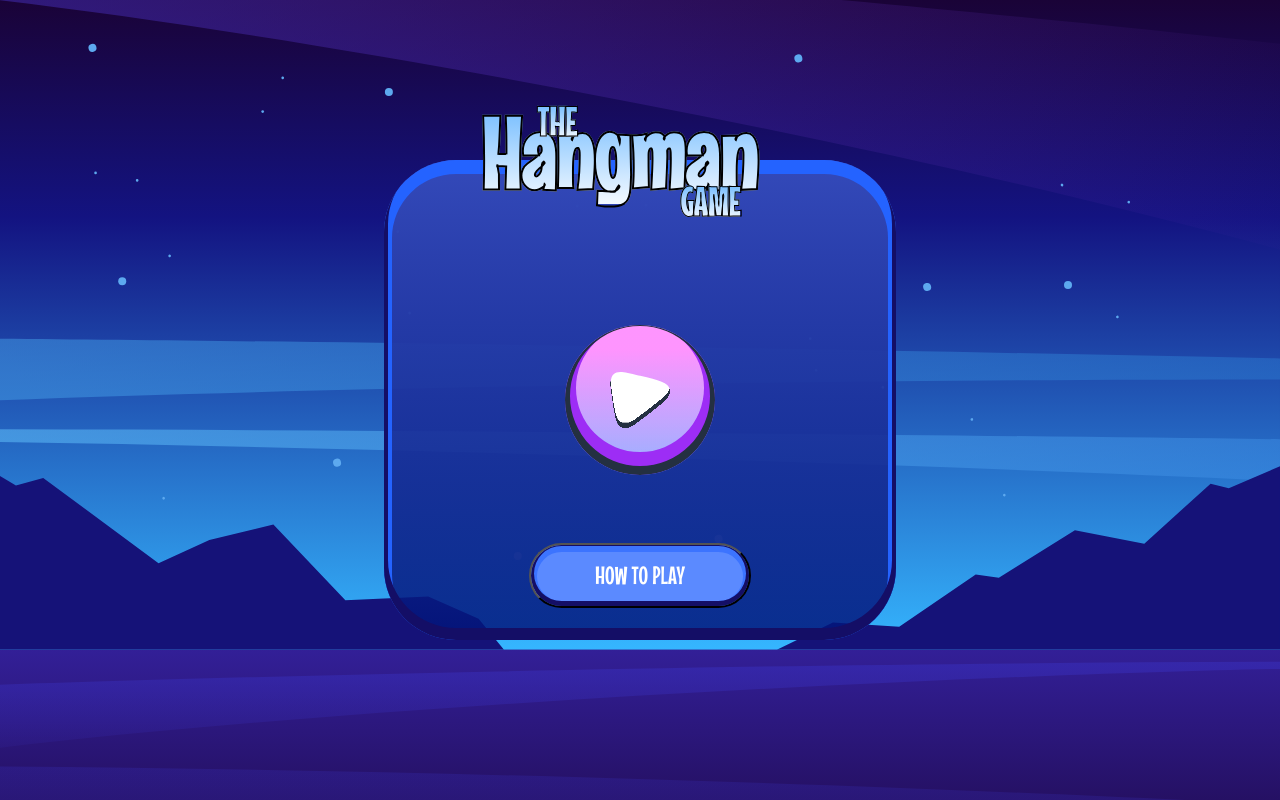
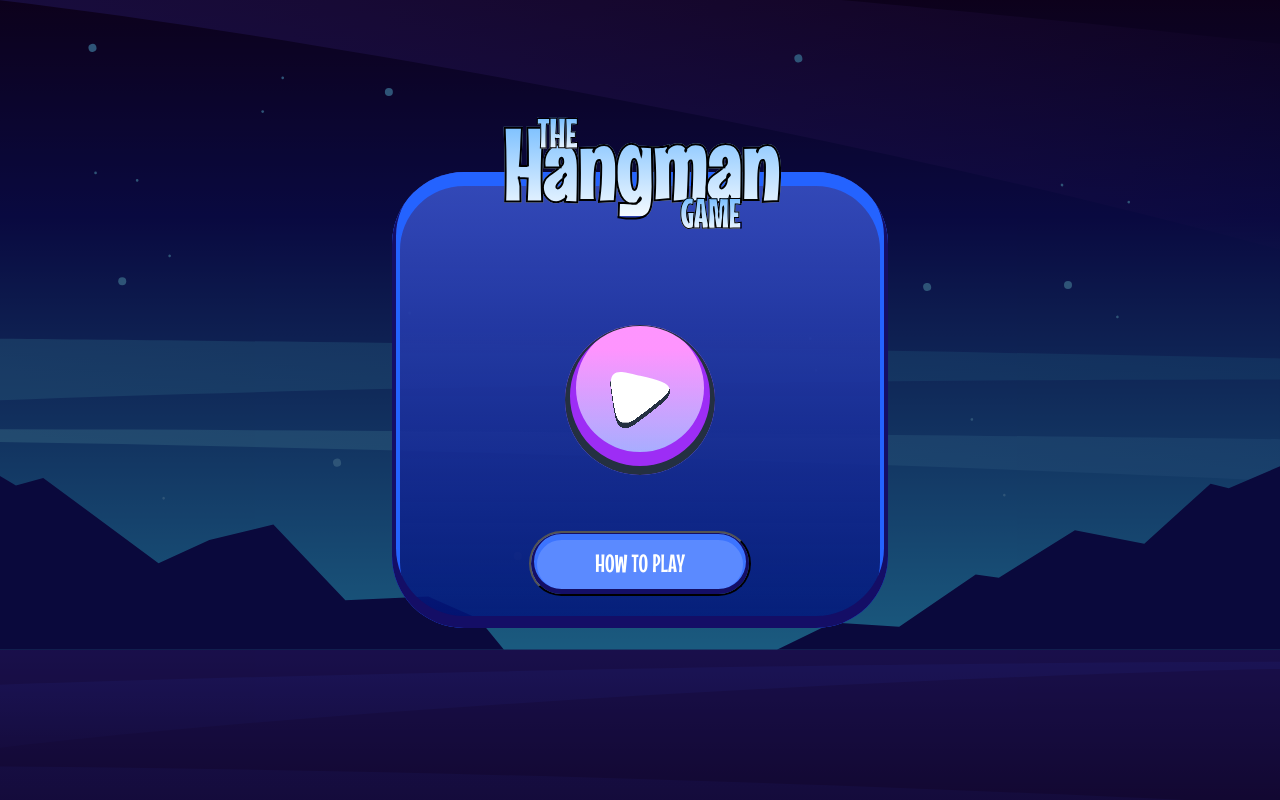
Before and after one commit to huyviet1995/hangman-game, a React (Create React App) app: page / in a window 1280 px wide. Built offline with nearby package versions, Linux system fonts and the light colour scheme.

Commit message:
Style popup portal

```diff
--- a/src/components/PopupPortal/PopupPortal.module.css
+++ b/src/components/PopupPortal/PopupPortal.module.css
@@ -1,8 +1,21 @@
 .popupOverlay {
     width: 100%;
     height: 100%;
-    position: absolute;
+    position: fixed;
+    top: 0;
+    left: 0;
+    z-index: 1000;
+    background: rgba(0, 0, 0, 0.5); /* Semi-transparent background */
+}
+
+.popupContent {
     justify-content: center;
     align-items: center;
     display: flex;
+    padding: 20px;
+    border-radius: 10px;
+    text-align: center;
+    z-index: 1001;
+    width: 100%;
+    height: 100%;
 }
--- a/src/components/PopupPortal/PopupPortal.tsx
+++ b/src/components/PopupPortal/PopupPortal.tsx
@@ -12,7 +12,9 @@
 
     return ReactDOM.createPortal(
         <div className={styles.popupOverlay}>
-            {children}
+            <div className={styles.popupContent}>
+                {children}
+            </div>
         </div>,
         portalRoot
     );
--- a/src/pages/HangmanGame/HangmanGame.tsx
+++ b/src/pages/HangmanGame/HangmanGame.tsx
@@ -1,10 +1,12 @@
-import React, { useState, useMemo, useEffect } from "react";
+import React, { useState, useMemo } from "react";
 import styles from "./HangmanGame.module.css";
 import { useParams } from "react-router-dom";
 import Header from "components/Header/Header";
 import cn from "classnames";
 import PuzzleBoard from "./PuzzleBoard";
 import LettersBoard from "./LettersBoard";
+import PopupPortal from "components/PopupPortal/PopupPortal";
+import MenuCard from "components/MenuCard/MenuCard";
 
 interface HangmanGameProps {
     initialHealth?: number;
@@ -34,14 +36,29 @@
         }
     };
 
+    const handlePlayAgain = () => {
+        setHealth(initialHealth);
+        setSelectedLetters([]);
+        setCorrectLetters([]);
+        setPuzzle("HelloWorld");
+    };
+
+    const handleNewCategory = () => {
+        console.log("Handle new category click heree.....");
+    };
+
+    const handleQuitGame = () => {
+        console.log("Handle quit game click heree.....");
+    };
+
+
     // Render
     const menuButton = <button className={styles.menuButton} />;
     const headerClasses = cn(styles.header, "mb-12");
 
     const healthbarComponent = useMemo(() => {
         // Calculate the health percentage
-        const healthPercentage = Math.floor(health * 100 / initialHealth);
-        console.log({ healthPercentage, health, initialHealth });
+        const healthPercentage = Math.floor((health * 100) / initialHealth);
         return (
             <div className={styles.healthbarContainer}>
                 <div className={styles.healthbar}>
@@ -53,7 +70,7 @@
                 <div className={styles.heartIcon}></div>
             </div>
         );
-    }, [health]);
+    }, [health, initialHealth]);
 
     return (
         <div className={styles.container}>
@@ -73,6 +90,22 @@
                 selectedLetters={selectedLetters}
                 onSelectLetter={handleSelectLetters}
             />
+            {health <= 0 && (
+                <PopupPortal>
+                    <MenuCard>
+                        <div className={styles.popupContent}>
+                            <h2>Game Over</h2>
+                            <button onClick={handlePlayAgain}>
+                                Play Again
+                            </button>
+                            <button onClick={handleNewCategory}>
+                                New Category
+                            </button>
+                            <button onClick={handleQuitGame}>Quit Game</button>
+                        </div>
+                    </MenuCard>
+                </PopupPortal>
+            )}
         </div>
     );
 };
```
